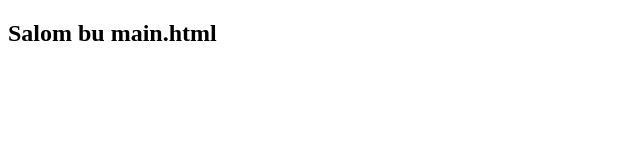
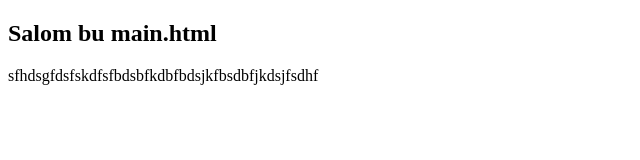
Before and after one commit to ZafarjonZufaraliyev/HelloWorld, a plain HTML site: page main.html in a window 1280 px wide. Shown: the whole page, without its empty margins (0-640 px from the left). Drawn offline with Linux system fonts and the light colour scheme.

Commit message:
Yusufxon o'zgartirdi

```diff
--- a/main.html
+++ b/main.html
@@ -7,5 +7,6 @@
 </head>
 <body>
     <h2>Salom bu main.html</h2>
+    <p>sfhdsgfdsfskdfsfbdsbfkdbfbdsjkfbsdbfjkdsjfsdhf</p>
 </body>
 </html>
```
